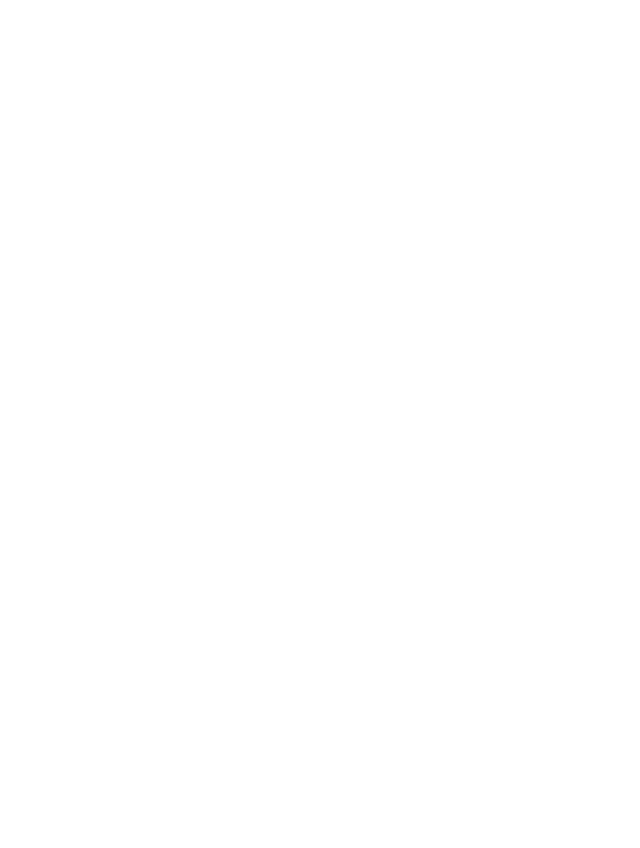
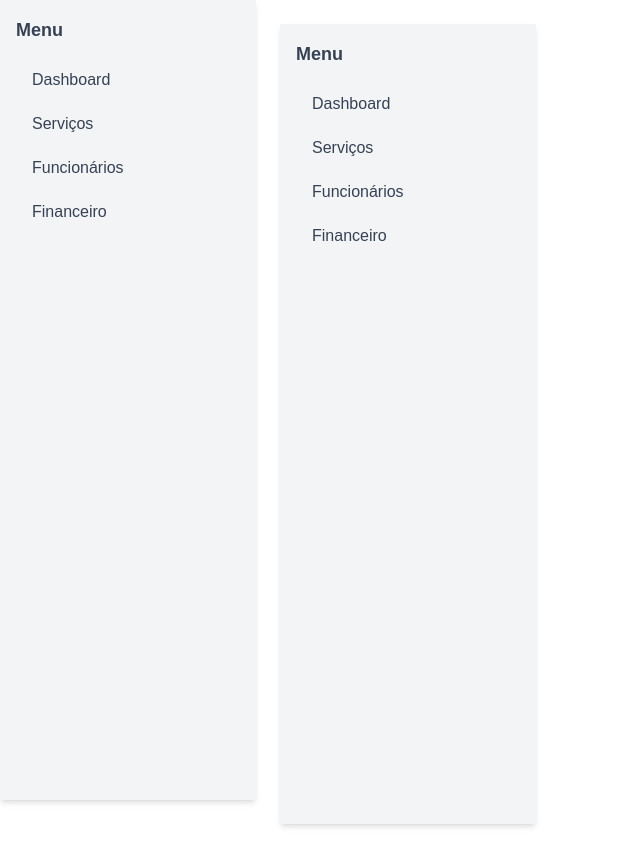
Before and after one commit to LaedsonOliveira/sistema-agendamento, a Next.js app: page /side-bar in a window 1280 px wide. Shown: the whole page, without its empty margins (0-640 px from the left). Before the commit the page ends 800 px from the top, so only its background shows below. Built offline with nearby package versions, Linux system fonts and the light colour scheme.

Commit message:
SiderBar
Criação da Side-bar.

```diff
--- a/app/layout.tsx
+++ b/app/layout.tsx
@@ -18,14 +18,18 @@ export const metadata: Metadata = {
   description: "Generated by create next app",
 };
 
-export default function RootLayout({ children }: LayoutProps<"/">) {
+export default function RootLayout({ children }: { children: React.ReactNode }) {
   return (
     <html
       lang="pt-br"
       className={`${geistSans.variable} ${geistMono.variable} h-full antialiased`}
     >
-      <Sidebar></Sidebar>
-      <body className="min-h-full flex flex-col">{children}</body>
+      <body className="min-h-full flex">
+        <Sidebar />
+        <main className="flex-1 p-4 lg:p-6 mt-14 lg:mt-0">
+          {children}
+        </main>
+      </body>
     </html>
   );
 }
--- a/app/side-bar/page.tsx
+++ b/app/side-bar/page.tsx
@@ -1,7 +1,88 @@
+"use client";
+import { useState } from "react";
+
 export default function Sidebar() {
-    return (
-        <main>
+  const [isOpen, setIsOpen] = useState(false);
 
-        </main>
-    );
+  return (
+    <>
+      {/* Botão Hamburguer - aparece apenas no mobile */}
+      <button
+        onClick={() => setIsOpen(!isOpen)}
+        className="lg:hidden fixed top-4 left-4 z-50 p-2 bg-gray-800 text-white rounded-lg shadow-lg hover:bg-gray-700 transition"
+      >
+        <svg
+          className="w-6 h-6"
+          fill="none"
+          stroke="currentColor"
+          viewBox="0 0 24 24"
+        >
+          {isOpen ? (
+            <path
+              strokeLinecap="round"
+              strokeLinejoin="round"
+              strokeWidth={2}
+              d="M6 18L18 6M6 6l12 12"
+            />
+          ) : (
+            <path
+              strokeLinecap="round"
+              strokeLinejoin="round"
+              strokeWidth={2}
+              d="M4 6h16M4 12h16M4 18h16"
+            />
+          )}
+        </svg>
+      </button>
+
+      {/* Overlay (fundo escuro) - aparece apenas quando sidebar está aberta no mobile */}
+      {isOpen && (
+        <div
+          className="lg:hidden fixed inset-0 bg-black/50 z-40"
+          onClick={() => setIsOpen(false)}
+        />
+      )}
+
+      {/* Sidebar */}
+      <aside
+        className={`
+          fixed lg:relative z-50
+          w-64 bg-gray-100 h-screen shadow-md
+          transition-transform duration-300 ease-in-out
+          ${isOpen ? "translate-x-0" : "-translate-x-full"}
+          lg:translate-x-0
+          overflow-y-auto p-4
+        `}
+      >
+        <h3 className="text-lg font-semibold text-gray-700 mb-4">Menu</h3>
+
+        <nav className="space-y-1">
+          <a
+            href="#"
+            className="block px-4 py-2 text-gray-700 hover:bg-gray-200 rounded transition-colors"
+          >
+            Dashboard
+          </a>
+          <a
+            href="#"
+            className="block px-4 py-2 text-gray-700 hover:bg-gray-200 rounded transition-colors"
+          >
+            Serviços
+          </a>
+          <a
+            href="#"
+            className="block px-4 py-2 text-gray-700 hover:bg-gray-200 rounded transition-colors"
+          >
+            Funcionários
+          </a>
+          <a
+            href="#"
+            className="block px-4 py-2 text-gray-700 hover:bg-gray-200 rounded transition-colors"
+          >
+            Financeiro
+          </a>
+        </nav>
+      </aside>
+    </>
+  );
 }
```
Also changed, not shown: 1 other file (tests, documents, lock files or other folders).
